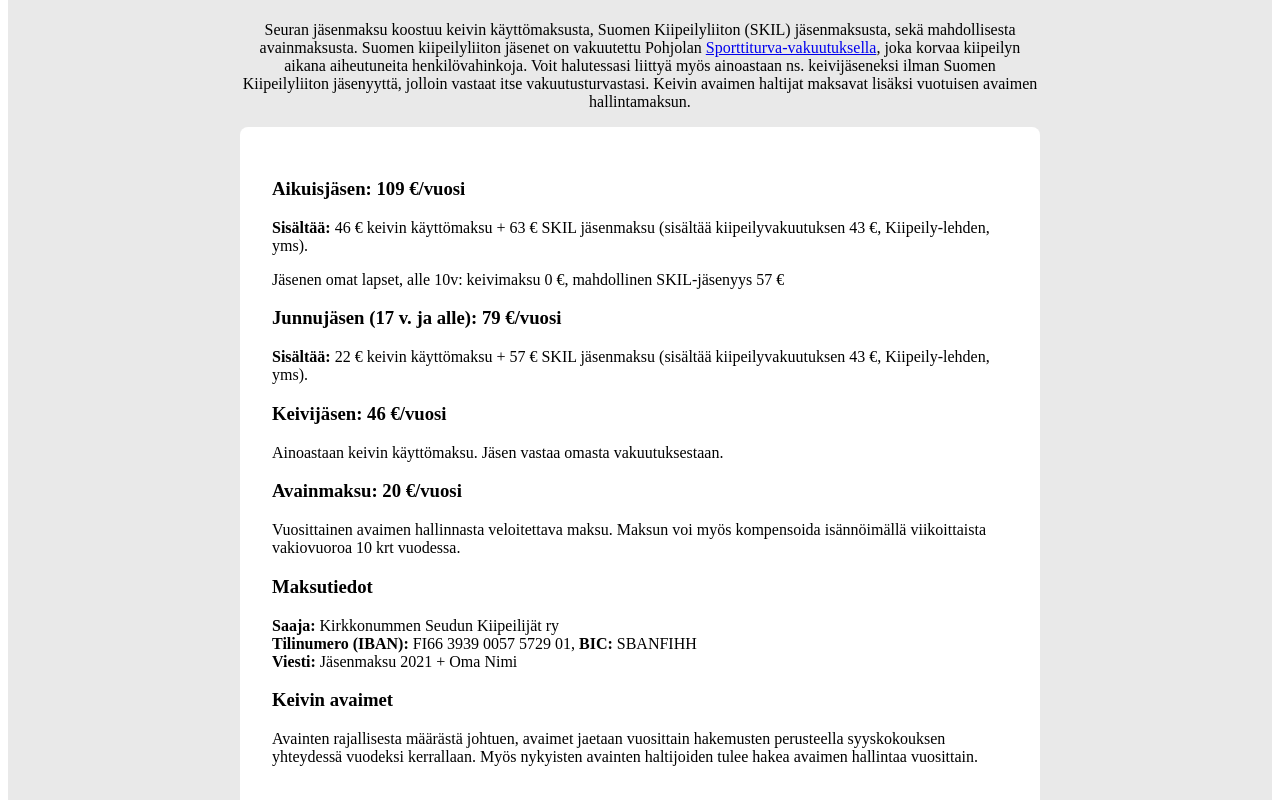
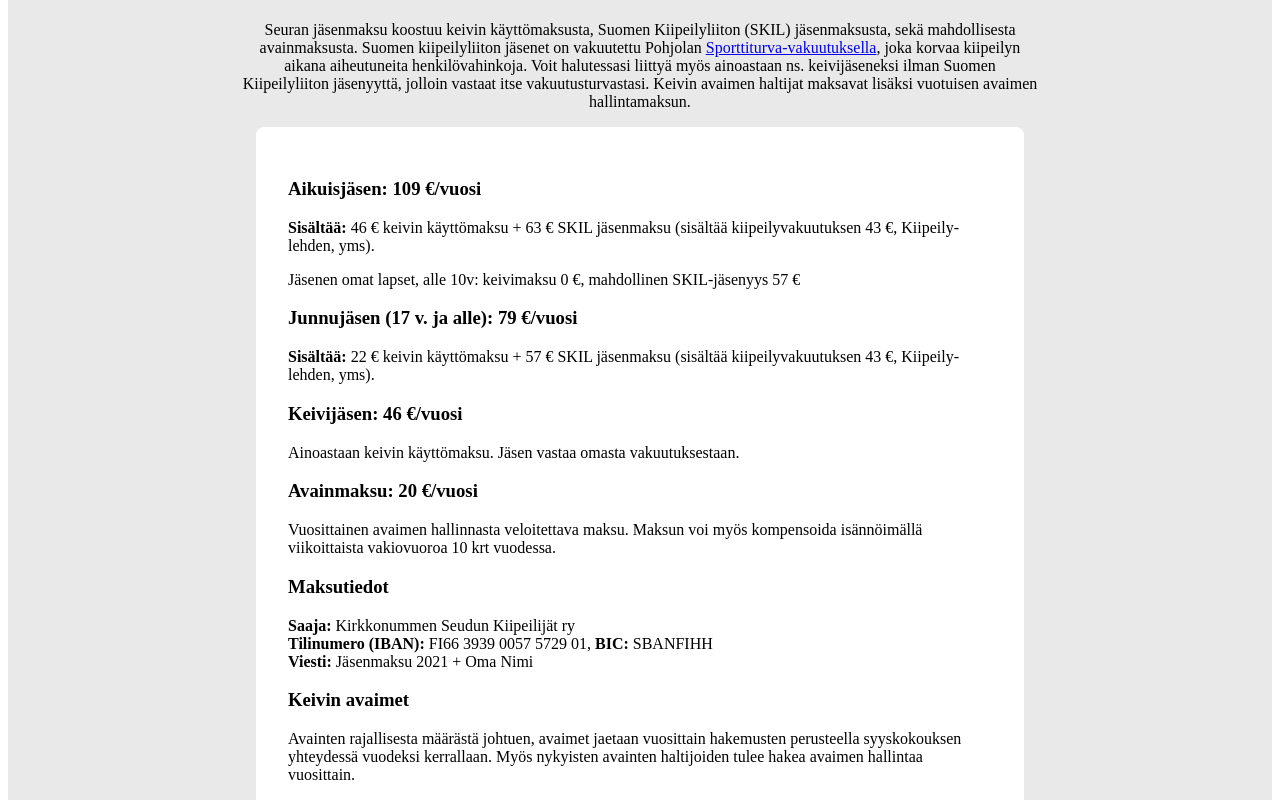
Before and after one commit to mikkosalo/kisky-gatsby, a Gatsby site: page /seura in a window 1280 px wide. Shown: the part 640-1440 px from the top of the page. Built offline with nearby package versions, Linux system fonts and the light colour scheme; Gatsby itself is replaced by a stand-in of ours.

Commit message:
Small fixes

```diff
--- a/src/components/Box.jsx
+++ b/src/components/Box.jsx
@@ -7,7 +7,7 @@ import Button from './Button';
 const StyledBox = styled.div`
   border-radius: 8px;
   background: #fff;
-  max-width: 50em;
+  max-width: 48em;
   padding: 2em;
   box-sizing: border-box;
   margin: auto;
@@ -42,7 +42,7 @@ const Box = ({ children, showOnlyTeaser }) => {
   const slideInStyles = useSpring({
     from: { height: 320 },
     to: {
-      height: show ? height : 320
+      height: show ? height + 30 : 320
     }
   });
 
--- a/src/components/Section.jsx
+++ b/src/components/Section.jsx
@@ -52,6 +52,10 @@ const StyledSection = styled.section`
 
   ul {
     margin-bottom: 2em;
+
+    li {
+      margin-bottom: .3em;
+    }
   }
 
   @media (min-width: 960px) {
```
